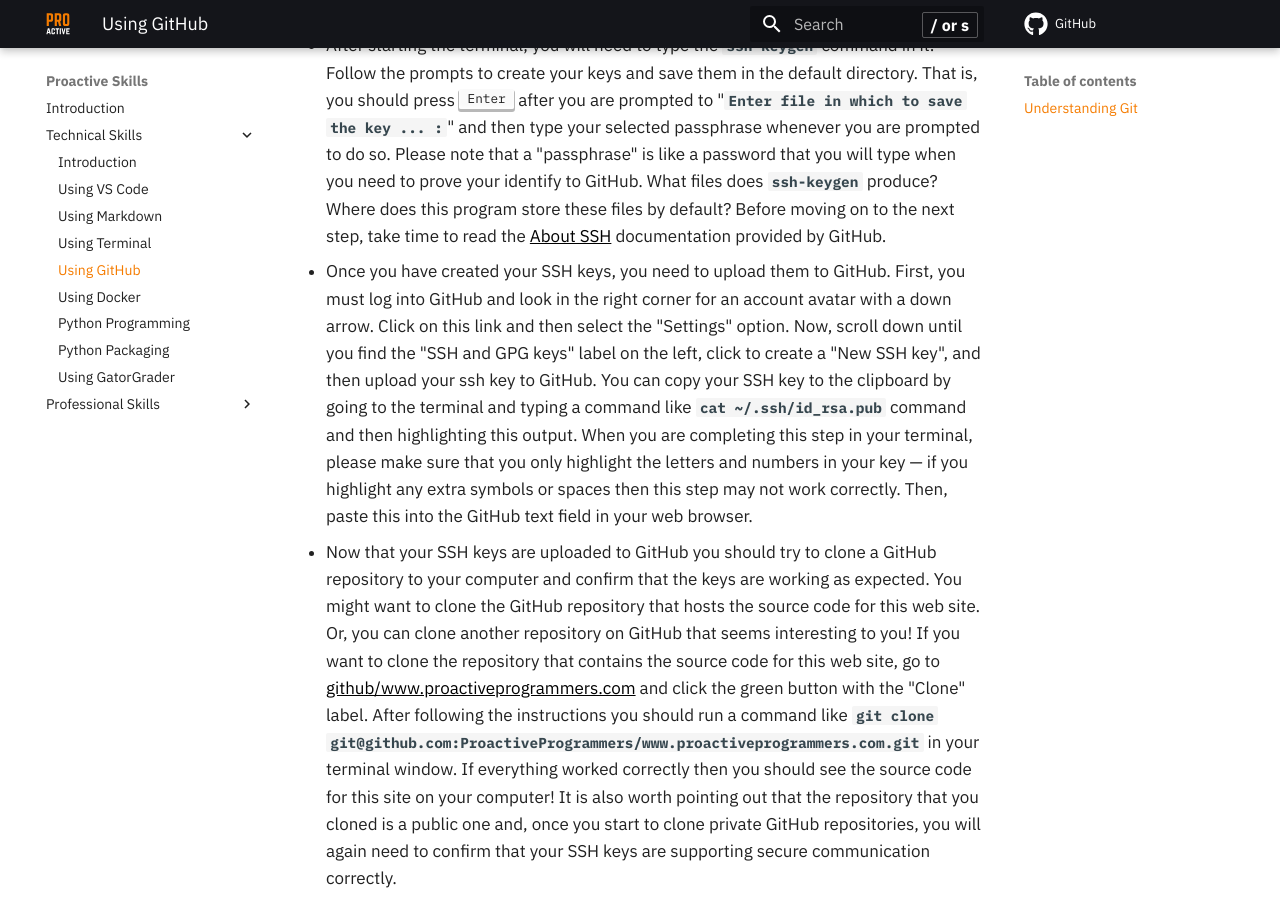
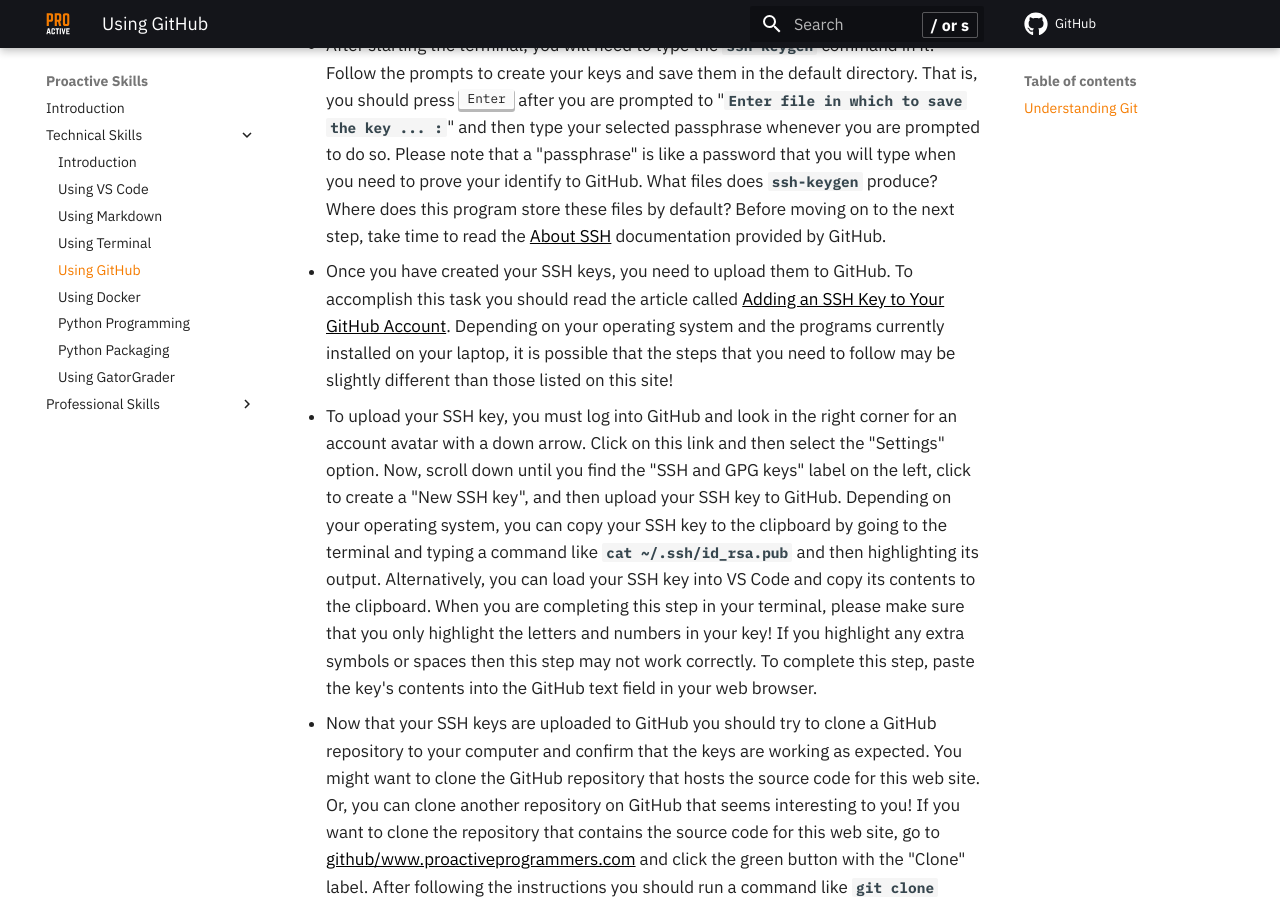
Before and after one commit to ProactiveProgrammers/www.proactiveprogrammers.com, an MkDocs documentation site: the page built from docs/proactive-skills/technical-skills/using-git.md, in a window 1280 px wide and 900 px high, scrolled down 1096 px. Built offline with MkDocs 1.6.1 and Material for MkDocs 9.7.7, drawn with Linux system fonts in a browser that asks for light colours; comment, search, counter and statistics services are not loaded.

Commit message:
feat: Add more content and steps to the using-git.

```diff
--- a/docs/proactive-skills/technical-skills/using-git.md
+++ b/docs/proactive-skills/technical-skills/using-git.md
@@ -56,17 +56,27 @@
   SSH](https://docs.github.com/en/github/authenticating-to-github/connecting-to-github-with-ssh/about-ssh)
   documentation provided by GitHub.
 
-- Once you have created your SSH keys, you need to upload them to GitHub. First,
-  you must log into GitHub and look in the right corner for an account avatar
-  with a down arrow. Click on this link and then select the "Settings" option.
-  Now, scroll down until you find the "SSH and GPG keys" label on the left,
-  click to create a "New SSH key", and then upload your ssh key to GitHub. You
-  can copy your SSH key to the clipboard by going to the terminal and typing a
-  command like `cat ~/.ssh/id_rsa.pub` command and then highlighting this
-  output. When you are completing this step in your terminal, please make sure
-  that you only highlight the letters and numbers in your key &mdash; if you
-  highlight any extra symbols or spaces then this step may not work correctly.
-  Then, paste this into the GitHub text field in your web browser.
+- Once you have created your SSH keys, you need to upload them to GitHub. To
+  accomplish this task you should read the article called [Adding an SSH Key to
+  Your GitHub
+  Account](https://docs.github.com/en/github/authenticating-to-github/connecting-to-github-with-ssh/adding-a-new-ssh-key-to-your-github-account).
+  Depending on your operating system and the programs currently installed on
+  your laptop, it is possible that the steps that you need to follow may be
+  slightly different than those listed on this site!
+
+- To upload your SSH key, you must log into GitHub and look in the right corner
+  for an account avatar with a down arrow. Click on this link and then select
+  the "Settings" option. Now, scroll down until you find the "SSH and GPG
+  keys" label on the left, click to create a "New SSH key", and then upload
+  your SSH key to GitHub. Depending on your operating system, you can copy
+  your SSH key to the clipboard by going to the terminal and typing a command
+  like `cat ~/.ssh/id_rsa.pub` and then highlighting its output.
+  Alternatively, you can load your SSH key into VS Code and copy its contents
+  to the clipboard. When you are completing this step in your terminal, please
+  make sure that you only highlight the letters and numbers in your key! If
+  you highlight any extra symbols or spaces then this step may not work
+  correctly. To complete this step, paste the key's contents into the GitHub
+  text field in your web browser.
 
 - Now that your SSH keys are uploaded to GitHub you should try to clone a GitHub
   repository to your computer and confirm that the keys are working as expected.
```
